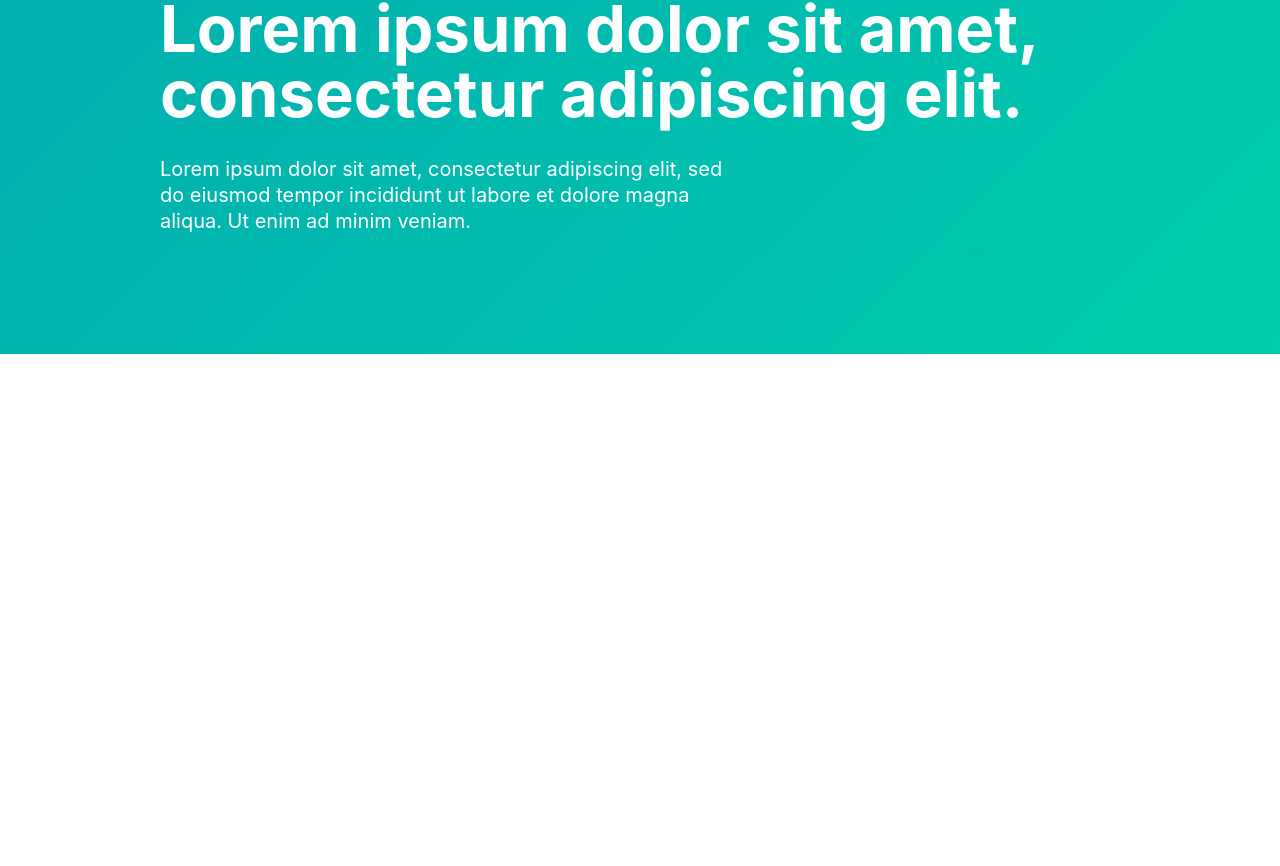
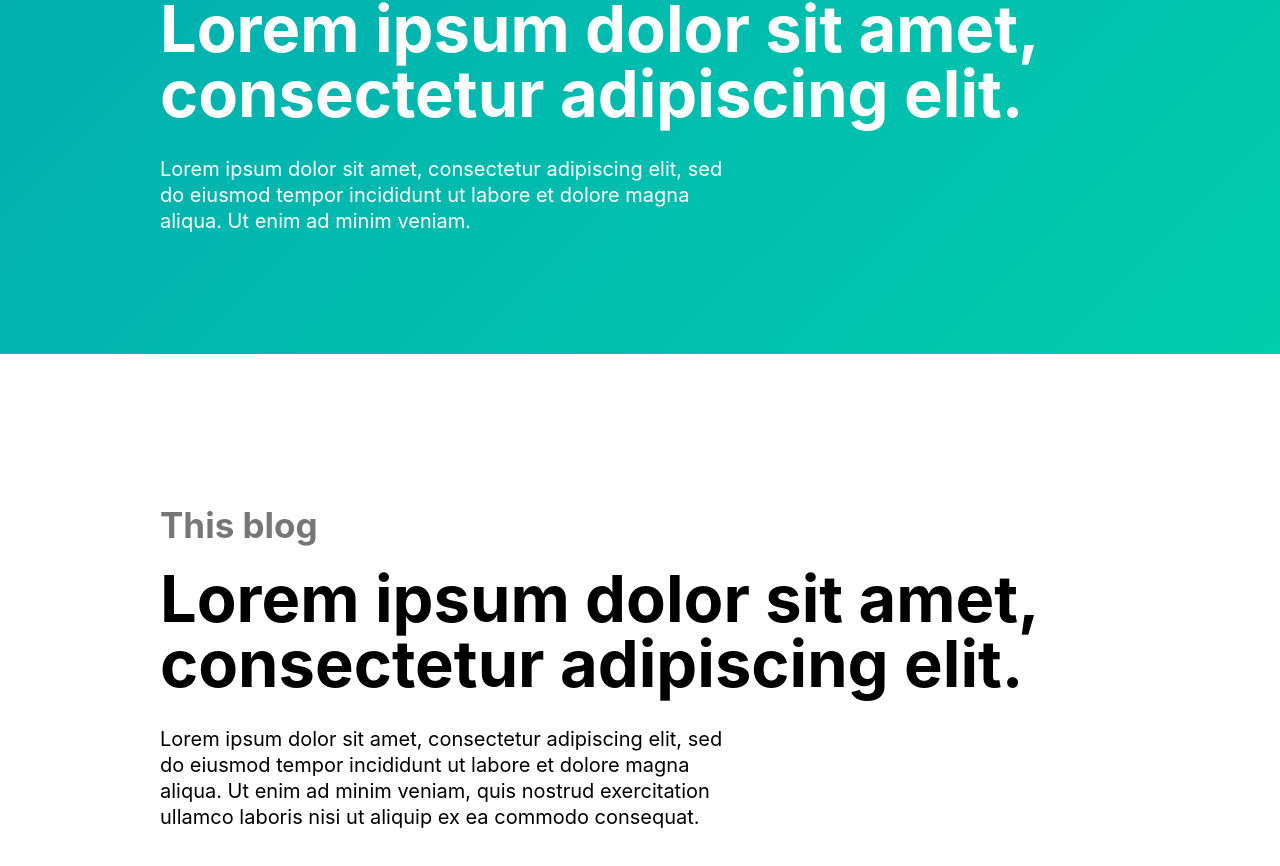
Before and after one commit to dordieux/Next-Jamstack-blog-template, a Next.js app: page / in a window 1280 px wide. Shown: the part 1016-1882 px from the top of the page. Before the commit the page ends 1370 px from the top, so only its background shows below. Built offline with nearby package versions, Linux system fonts and the light colour scheme.

Commit message:
add blog to top page

```diff
--- /dev/null
+++ b/src/organisms/Blog.tsx
@@ -0,0 +1,37 @@
+import React from "react";
+import { css } from "@emotion/react";
+
+import Title from "../atoms/home/Title";
+import Subtitle from "../atoms/home/Subtitle";
+import Text from "../atoms/home/Text";
+
+export default function Blog() {
+  return (
+    <section id="blog" css={section}>
+      <div css={container}>
+        <Title>This blog</Title>
+        <Subtitle>Lorem ipsum dolor sit amet, consectetur adipiscing elit.</Subtitle>
+        <Text>
+          Lorem ipsum dolor sit amet, consectetur adipiscing elit, sed do eiusmod tempor incididunt ut labore et dolore
+          magna aliqua. Ut enim ad minim veniam, quis nostrud exercitation ullamco laboris nisi ut aliquip ex ea commodo
+          consequat.
+        </Text>
+      </div>
+    </section>
+  );
+}
+
+const section = css`
+  padding: 150px 0 100px;
+  @media screen and (max-width: 900px) {
+    padding-top: 100px;
+  }
+`;
+
+const container = css`
+  width: 75%;
+  margin: 0 auto;
+  @media screen and (max-width: 600px) {
+    width: 85%;
+  }
+`;
--- a/src/pages/index.tsx
+++ b/src/pages/index.tsx
@@ -2,12 +2,14 @@ import React from "react";
 
 import Hero from "../organisms/Hero";
 import About from "../organisms/About";
+import Blog from "../organisms/Blog";
 
 export default function Home() {
   return (
     <>
       <Hero />
       <About />
+      <Blog />
     </>
   );
 }
```
